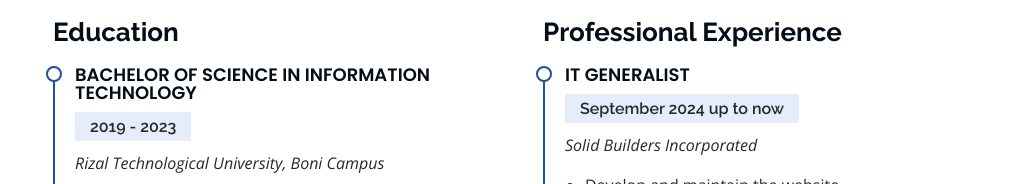
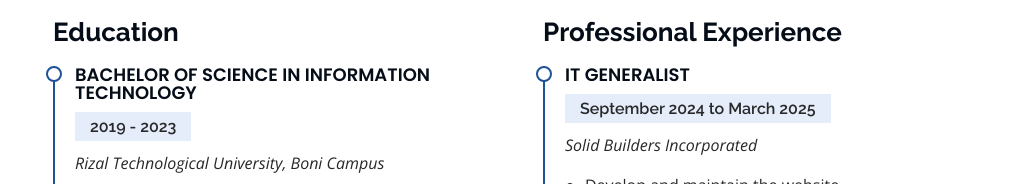
Before and after one commit to KurtApostol/kra, a plain HTML site: page index.html in a window 1280 px wide. Shown: the part 2073-2257 px from the top of the page, without its empty margins (262-1280 px from the left). Drawn offline with nearby package versions, Linux system fonts and the light colour scheme.

Commit message:
Update index.html

```diff
--- a/index.html
+++ b/index.html
@@ -224,7 +224,7 @@
                         <h3 class="resume-title">Professional Experience</h3>
                         <div class="resume-item">
                             <h4>IT Generalist</h4>
-                            <h5>September 2024 up to now</h5>
+                            <h5>September 2024 to March 2025</h5>
                             <p><em>Solid Builders Incorporated </em></p>
                             <ul>
                                 <li>Develop and maintain the website</li>
```
